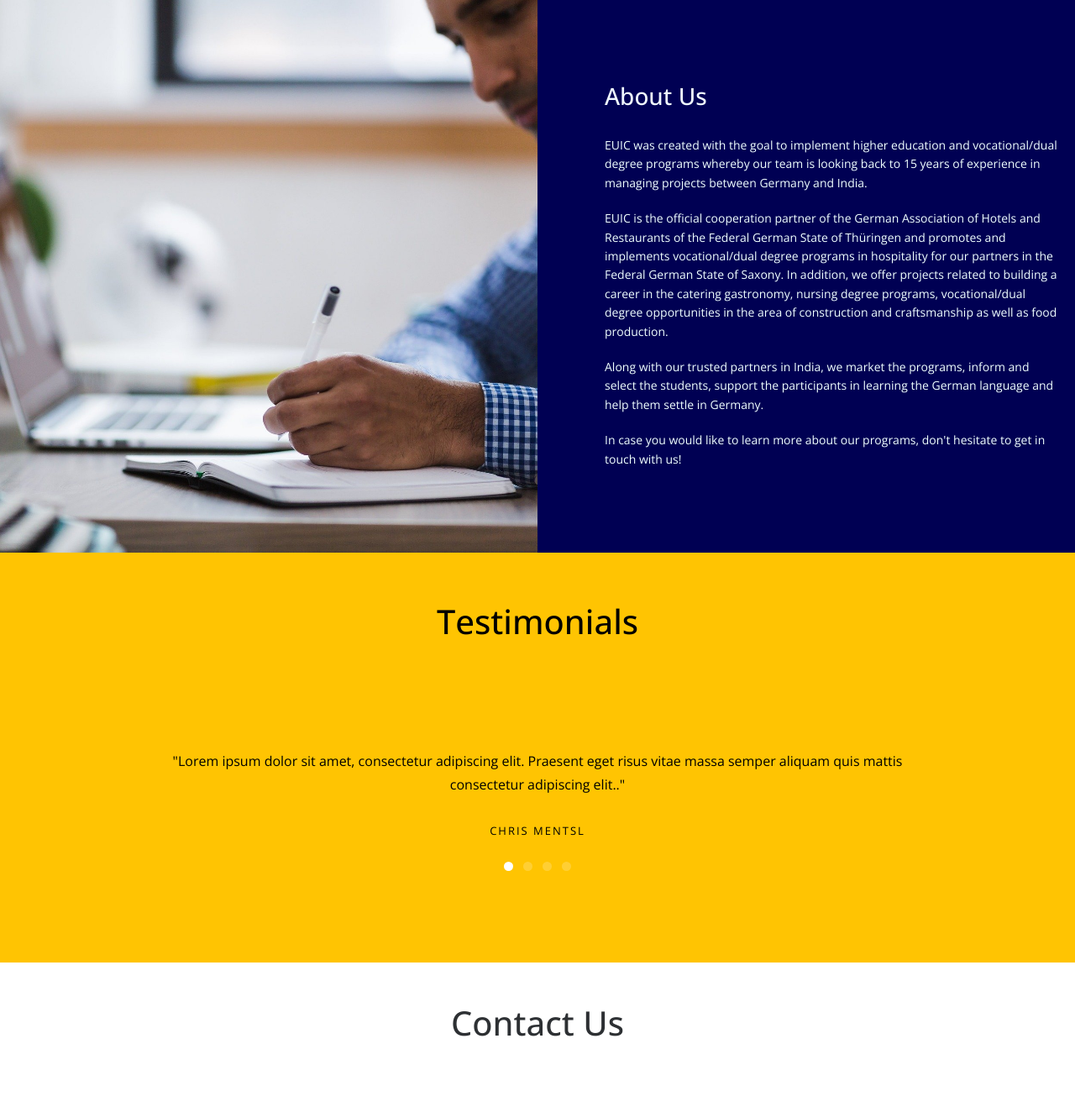
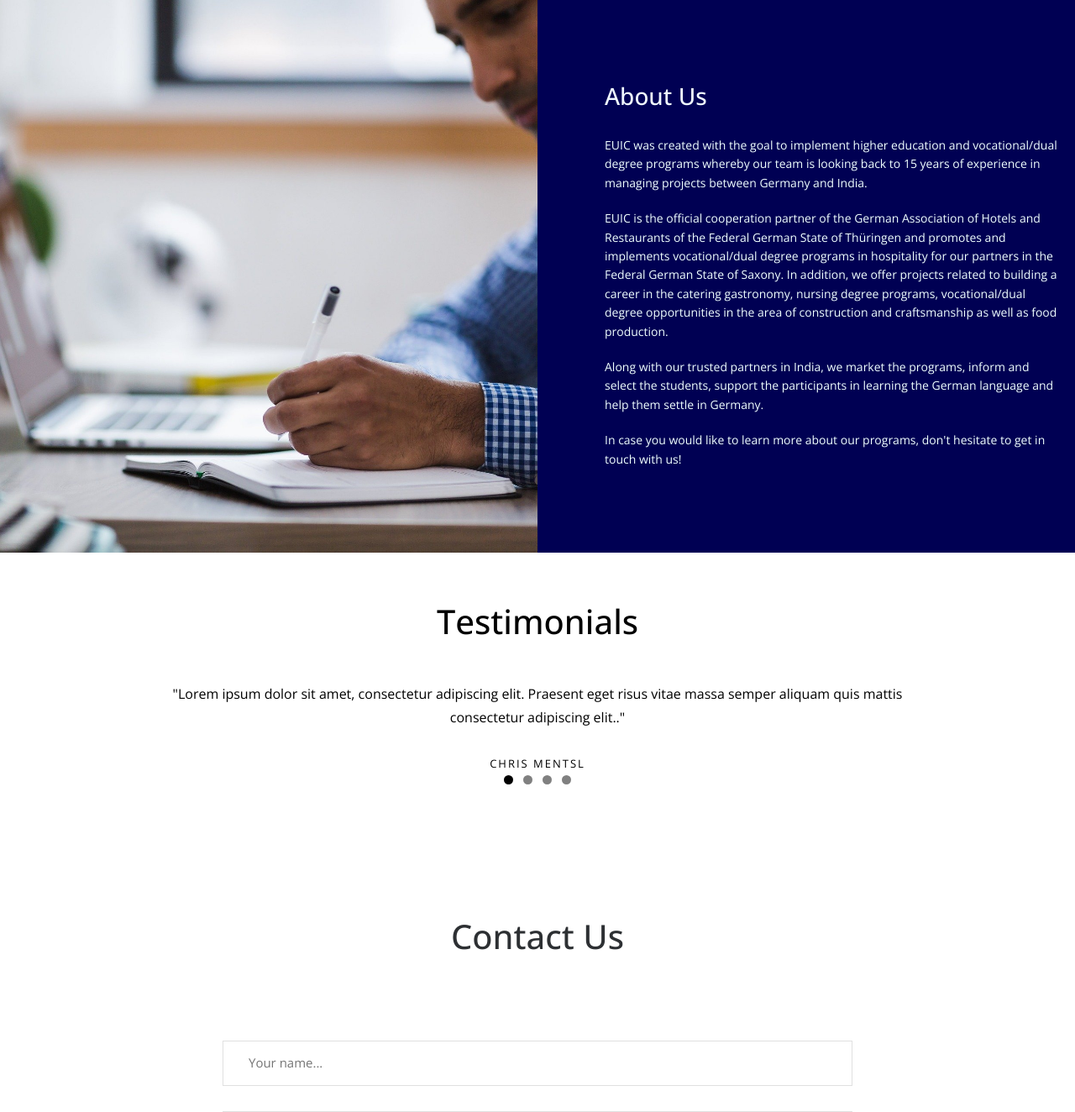
Before and after one commit to sharmaprakhar475/eu-india-consulting, a PHP site: page /index.php in a window 1280 px wide. Shown: the part 1829-3153 px from the top of the page at 84% size. Run offline with PHP 8.4, Linux system fonts and the light colour scheme; some libraries are stand-ins or nearby versions; some web fonts are replaced.

Commit message:
cut-2 dev-4

```diff
--- a/css/flexslider.css
+++ b/css/flexslider.css
@@ -201,8 +201,8 @@ html[xmlns] .flexslider .slides {
   width: 11px;
   height: 11px;
   display: block;
-  background: #fff;
-  background: rgba(255,255,255, 0.2);
+  background: grey;
+
   cursor: pointer;
   text-indent: -9999px;
   -webkit-border-radius: 20px;
@@ -210,12 +210,11 @@ html[xmlns] .flexslider .slides {
   border-radius: 20px;
 }
 .flex-control-paging li a:hover {
-  background: #fff;
-  background: rgba(255,255,255, 1);
+  background: black;
 }
 .flex-control-paging li a.flex-active {
-  background: #fff;
-  background: rgba(255,255,255, 1);
+  background: black;
+
   cursor: default;
 }
 .flex-control-thumbs {
--- a/css/main.css
+++ b/css/main.css
@@ -173,7 +173,7 @@ ul li {
 	display: inline-block;
 }
 .navigation a {
-	color: rgb(206, 206, 206);
+	color: white;
 	font-size: 14px;
 	font-weight: 700;
 	margin-left: 40px;
@@ -783,14 +783,14 @@ ul.list-default li {
 	 Testimonials
 -------------------------------------------------------------------------------*/
 .testimonials {
-	background-color: #FFC402;
+	background-color: white;
 	position: relative;
 	text-align: center;
 }
 .testimonials blockquote {
 	border: 0;
 	margin: 0;
-	padding: 100px 15%;
+	padding: 20px 15% 0px;
 }
 .testimonials h1 {
 	color: black;
@@ -809,7 +809,7 @@ ul.list-default li {
 	text-transform: uppercase;
 }
 .flex-control-nav {
-	margin-top: 2%;
+	margin-top: 8%;
 	bottom: none!important;
 	position: relative!important;
 	right: 0;
```
Also changed, not shown: header.php (+25 -5 lines).
